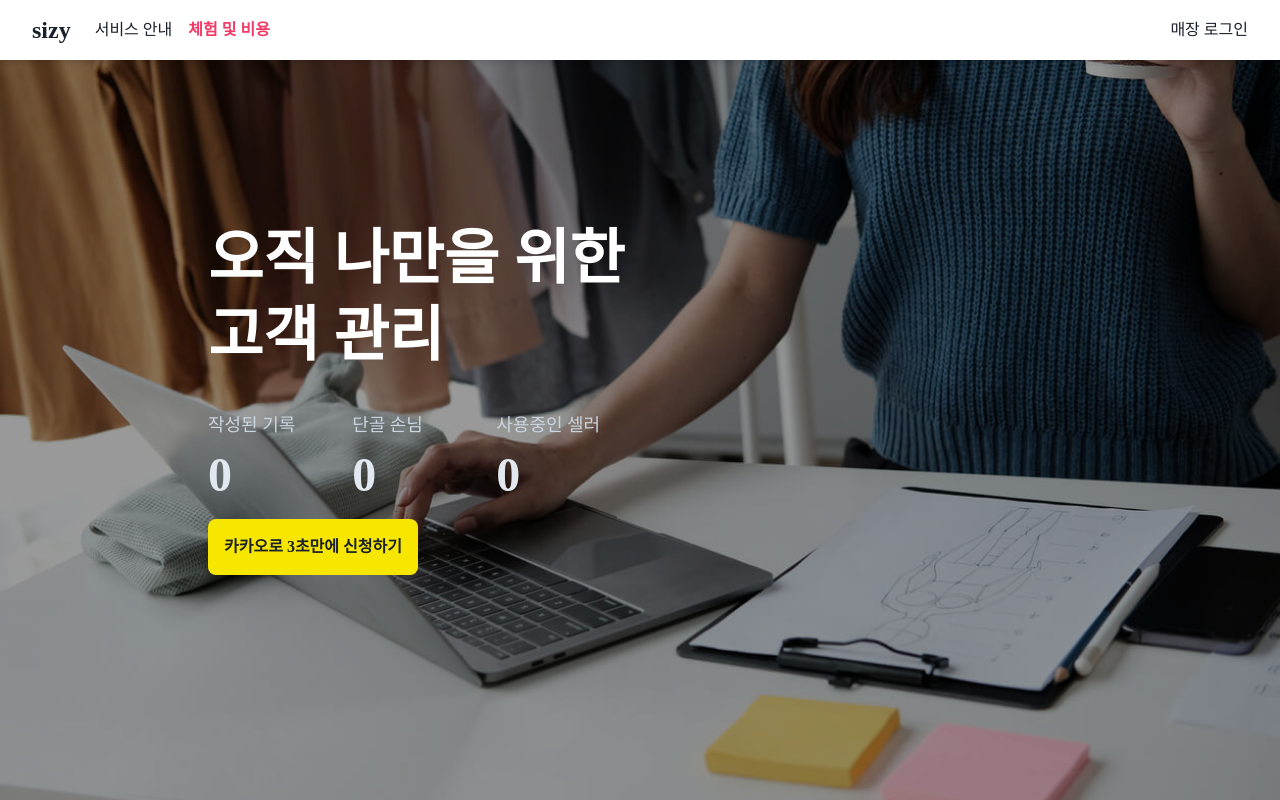
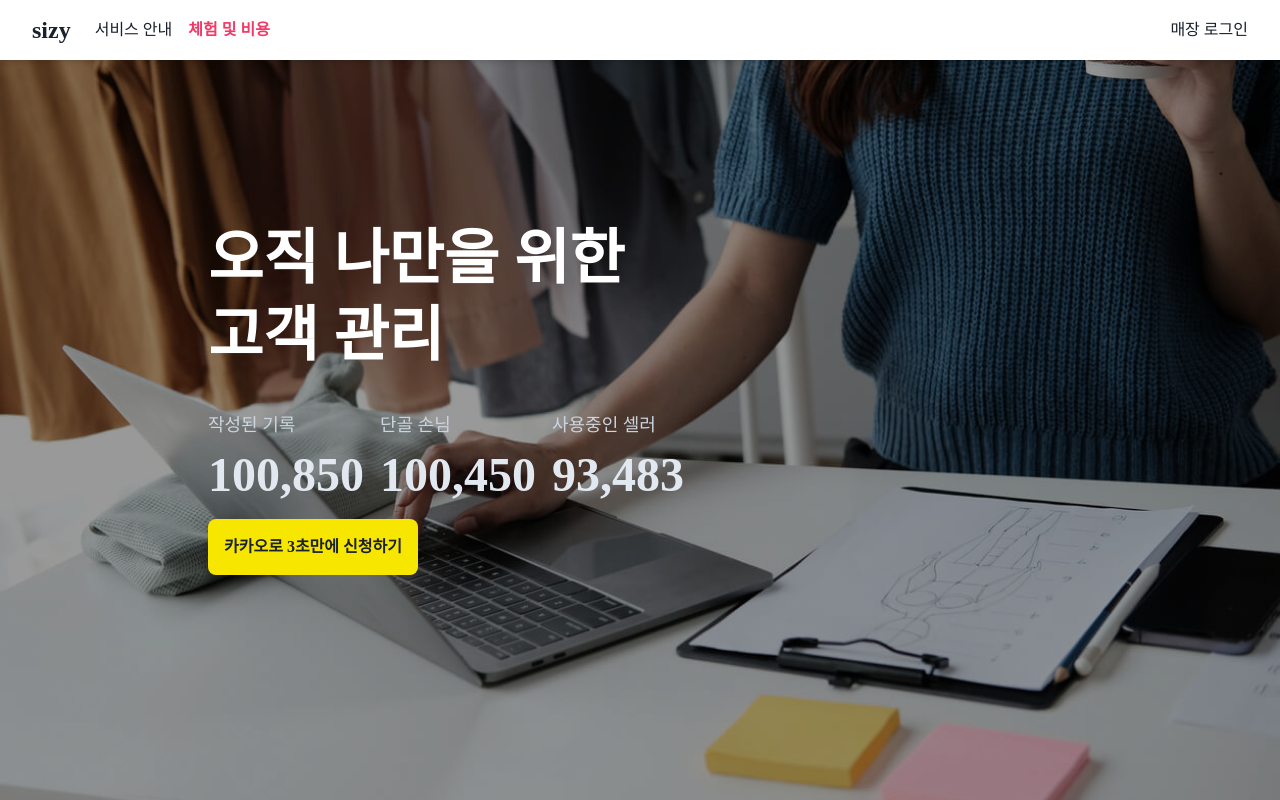
Before and after one commit to ShinHyunJong/sizy-next, a Next.js app: page / in a window 1280 px wide. Shown: the top 800 px of the page. Built offline with nearby package versions, Linux system fonts and the light colour scheme; no server answers; a web font is replaced by a local one.

Commit message:
greeting

```diff
--- a/src/components/landing/Greeting.tsx
+++ b/src/components/landing/Greeting.tsx
@@ -17,9 +17,9 @@ import { fontSize } from '@/styles';
 import KakaoTrialButton from '../global/KakaoTrialButton';
 
 const statList = [
-  { value: 'orderCount', label: '작성된 기록' },
-  { value: 'customerCount', label: '단골 손님' },
-  { value: 'sellerCount', label: '사용중인 셀러' },
+  { value: 100850, label: '작성된 기록' },
+  { value: 100450, label: '단골 손님' },
+  { value: 93483, label: '사용중인 셀러' },
 ];
 
 function Greeting() {
@@ -75,16 +75,7 @@ function Greeting() {
                           fontSize={['3xl', '4xl', '5xl']}
                           color="gray.200"
                         >
-                          <CountUp
-                            preserveValue
-                            end={
-                              data
-                                ? (data as { [key: string]: number })[
-                                    x.value
-                                  ] ?? 0 + 100000
-                                : 0
-                            }
-                          ></CountUp>
+                          <CountUp preserveValue end={x.value}></CountUp>
                         </Text>
                       </Flex>
                     );
```
